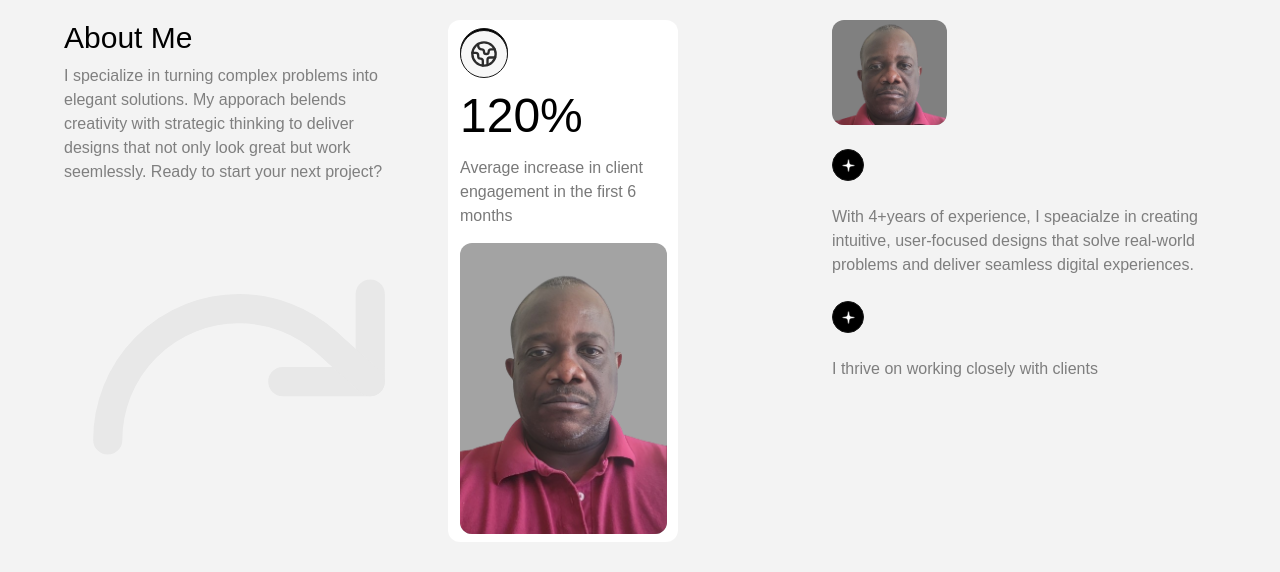
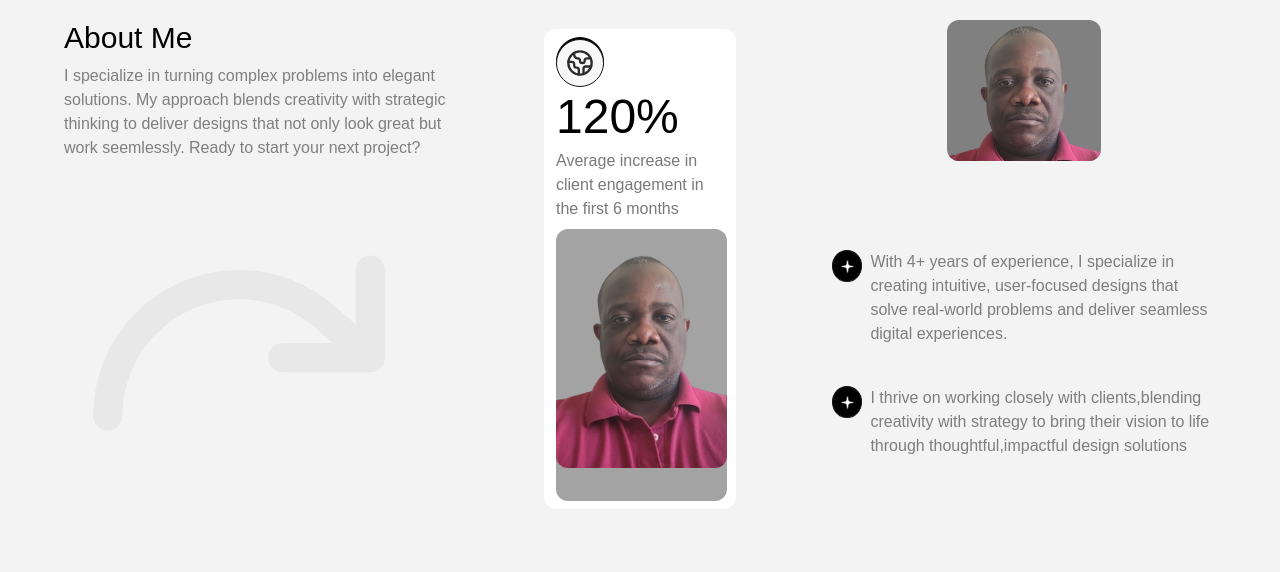
Before and after one commit to cmoronu1/profile, a Next.js app: page /components/navigation/aboutme in a window 1280 px wide. Shown: the top 572 px of the page. Built offline with nearby package versions, Linux system fonts and the light colour scheme.

Commit message:
Update page.tsx

```diff
--- a/app/components/navigation/aboutme/page.tsx
+++ b/app/components/navigation/aboutme/page.tsx
@@ -1,21 +1,22 @@
 import { Earth, Redo, Sparkle } from "lucide-react";
+import { GSSP_COMPONENT_MEMBER_ERROR } from "next/dist/lib/constants";
 import Image from "next/image";
 
 export default function AboutMe() {
   return (
     <div className=" h-dvh bg-[#f3f3f3]">
-      <div className="w-[90%] grid grid-cols-3 m-auto pt-5">
+      <div className="grid grid-cols-3 m-auto pt-5 px-16">
         <div className="flex flex-col gap-2 justify-between">
           <h1 className="text-[black] text-3xl">About Me</h1>
-          <p className="text-[#7f7f7f] max-w-[90%]">
+          <p className="text-[#7f7f7f]">
             I specialize in turning complex problems into elegant solutions. My
-            apporach belends creativity with strategic thinking to deliver
+            approach blends creativity with strategic thinking to deliver
             designs that not only look great but work seemlessly. Ready to start
             your next project?
           </p>
           <Redo size={350} color="#e8e8e8" />
         </div>
-        <div className="bg-[white] rounded-xl max-w-[60%] flex flex-col gap-2 justify-between pl-3 py-2">
+        <div className="bg-[white] rounded-xl w-[50%] flex flex-col gap-2 justify-between pl-3 py-2 m-auto">
           <div className="relative border rounded-[50%] h-12 w-12 flex items-center justify-center bg-[black]">
             <div className="absolute top-px border rounded-[50%] h-12 w-12 flex items-center justify-center bg-[#f7f7f7]">
               <Earth size={28} color="#2c2c2c" />
@@ -25,40 +26,44 @@ export default function AboutMe() {
           <p className="text-[#797979] max-w-[90%]">
             Average increase in client engagement in the first 6 months
           </p>
-          <div className="bg-[#a3a3a3] w-[95%] rounded-xl">
+          <div className="bg-[#a3a3a3] w-[95%] h-[17em] rounded-xl">
             <Image
               src="/images/myPicture.png"
               alt="About Me Photo"
-              width={250}
-              height={200}
+              width={220}
+              height={160}
+
               className="rounded-xl"
             />
           </div>
         </div>
-        <div className="flex flex-col gap-6">
-          <div className="bg-[#808080] w-[30%] rounded-xl">
+        <div className="flex flex-col gap-10 pb-15">
+          <div className="bg-[#808080] w-[40%] m-auto mt-0 rounded-xl">
             <Image
               src="/images/myPicture2.png"
               alt="About Me Photo"
-              width={180}
-              height={160}
+              width={200}
+              height={180}
               className="rounded-xl"
             />
           </div>
-          {
-        [1, 2].map((member) => (
-          <>
-           <div key={member} className="border rounded-[50%] h-8 w-8 flex items-center justify-center bg-[black]">
-            <Sparkle size={15} strokeWidth={1} fill="white" />
-          </div>
-          <p className="text-[#7e7e7e]">{member === 1 ?`With 4+years of experience, I speacialze in creating intuitive,
+
+          {[1, 2].map((member) => (
+            <div  key={member} className="flex gap-2">
+              <div
+                className="border rounded-[50%] h-8 w-8 flex items-center justify-center bg-[black]"
+              >
+                <Sparkle size={15} strokeWidth={1} fill="white" />
+              </div>
+              <p className="text-[#7e7e7e] max-w-[90%]">
+                {member === 1
+                  ? `With 4+ years of experience, I specialize in creating intuitive,
             user-focused designs that solve real-world problems and deliver
-            seamless digital experiences.`:`I thrive on working closely with clients`}
-
-          </p>
-          </>
-
-))}
+            seamless digital experiences.`
+                  : `I thrive on working closely with clients,blending creativity with strategy to bring their vision to life through thoughtful,impactful design solutions`}
+              </p>
+            </div>
+          ))}
         </div>
       </div>
     </div>
```
